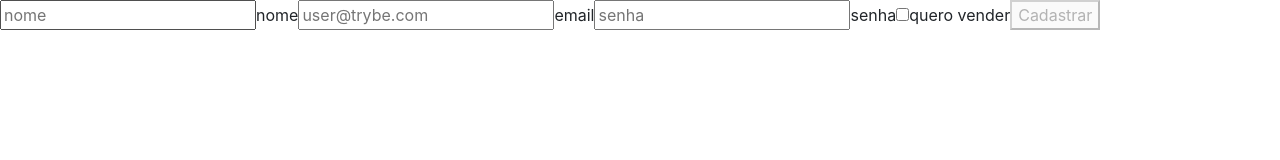
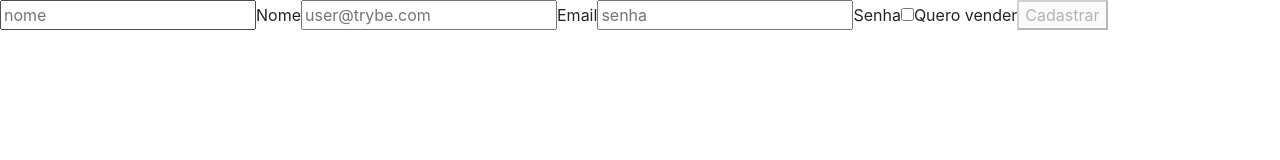
Before and after one commit to renatomak/trybeer, a React (Create React App) app in the folder front-end/: page /register in a window 1280 px wide. Shown: the top 160 px of the page. Built offline with nearby package versions, Linux system fonts and the light colour scheme.

Commit message:
Requisito 2 completo

```diff
--- a/front-end/src/pages/Login/index.js
+++ b/front-end/src/pages/Login/index.js
@@ -9,7 +9,7 @@ function Login(props) {
   const [buttonDisabled, setbuttonDisabled] = useState(true);
 
   const validatesEmail = () => {
-    const emailRegex = /[\w.-]+@[\w-]+\.[\w-.]+/gi;
+    const emailRegex = /\S+@\S+\.\S+/;
     const validEmail = emailRegex.test(email);
     const sizePassword = 5;
     const validPassword = password.length >= sizePassword;
--- a/front-end/src/pages/Register/index.js
+++ b/front-end/src/pages/Register/index.js
@@ -11,16 +11,13 @@ function Register(props) {
   const [errorMessage, setErrorMessage] = useState('');
 
   const validateData = () => {
-    const nameRegex = /^[a-z\s]+$/i;
+    const nameRegex =  /^[a-zA-Z\s]*$/;
     const minNameLength = 12;
     const validName = name.length >= minNameLength && nameRegex.test(name);
-    console.log(`nome: ${validName}`);
-    const emailRegex = /[\w.-]+@[\w-]+\.[\w-.]+/gi;
+    const emailRegex = /\S+@\S+\.\S+/;
     const validEmail = emailRegex.test(email);
-    console.log(`email: ${validEmail}`);
     const sizePassword = 5;
     const validPassword = password.length >= sizePassword;
-    console.log(`password: ${validPassword}`);
 
     if (validName && validEmail && validPassword) {
       return setbuttonDisabled(false);
@@ -58,7 +55,7 @@ function Register(props) {
       return;
     }
     localStorage.setItem('user', JSON.stringify(user));
-    if (user.role === 'admin') history.push('/admin/orders');
+    if (user.role === 'administrator') history.push('/admin/orders');
     if (user.role === 'client') history.push('/products');
   };
 
@@ -73,7 +70,7 @@ function Register(props) {
           placeholder="nome"
           onChange={ (e) => handleChangeName(e) }
         />
-        nome
+        Nome
       </label>
       <label htmlFor="signup-email">
         <input
@@ -84,7 +81,7 @@ function Register(props) {
           placeholder="user@trybe.com"
           onChange={ (e) => handleChangeEmail(e) }
         />
-        email
+        Email
       </label>
       <span>{ errorMessage }</span>
       <label htmlFor="signup-password">
@@ -96,7 +93,7 @@ function Register(props) {
           placeholder="senha"
           onChange={ (e) => handleChangePassword(e) }
         />
-        senha
+        Senha
       </label>
       <label htmlFor="signup-seller">
         <input
@@ -106,7 +103,7 @@ function Register(props) {
           value="quero vender"
           onChange={ handleChangeCheckbox }
         />
-        quero vender
+        Quero vender
       </label>
       <button
         type="button"
```
Also changed, not shown: 1 other file (tests, documents, lock files or other folders).
